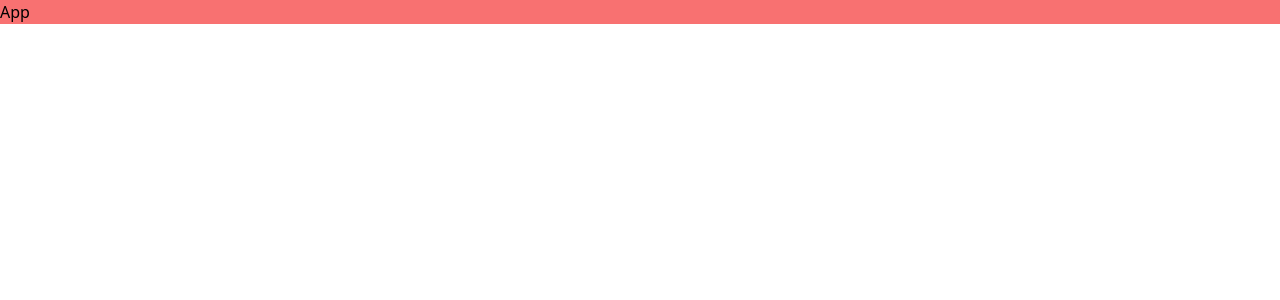
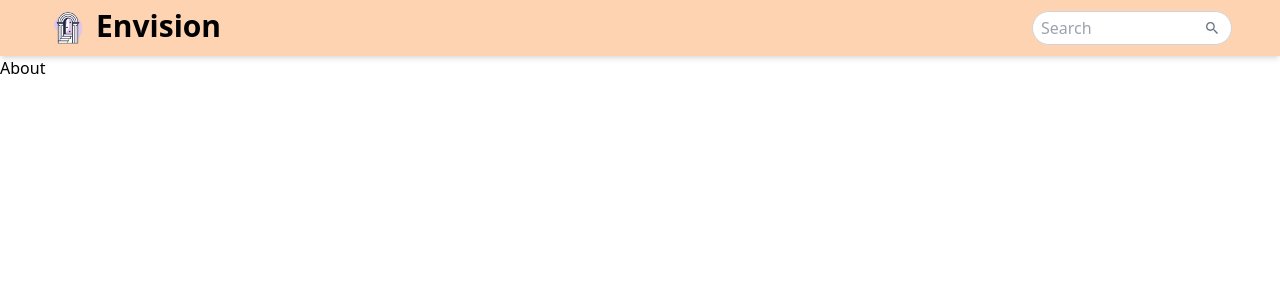
Before and after one commit to elab-development/internet-tehnologije-projekat-webapppaintingexhibition, a React (Vite) app in the folder galleries/client/: page /about in a window 1280 px wide. Shown: the top 300 px of the page. Built offline with nearby package versions, Linux system fonts and the light colour scheme.

Commit message:
Kreirane prazne stranice, dodate rute, implementiran NavBar i dodat logo

```diff
--- a/galleries/client/package.json
+++ b/galleries/client/package.json
@@ -11,7 +11,9 @@
   },
   "dependencies": {
     "react": "^18.3.1",
-    "react-dom": "^18.3.1"
+    "react-dom": "^18.3.1",
+    "react-icons": "^5.3.0",
+    "react-router-dom": "^6.26.1"
   },
   "devDependencies": {
     "@eslint/js": "^9.9.0",
--- a/galleries/client/src/App.jsx
+++ b/galleries/client/src/App.jsx
@@ -1,7 +1,24 @@
 import React from 'react';
+import { BrowserRouter, Route, Routes } from 'react-router-dom';
+
+import Navbar from './components/shared/Navbar';
+import Home from './pages/Home';
+import About from './pages/About';
+import Exhibitis from './pages/Exhibits';
+import Login from './pages/Login';
 
 const App = () => {
-  return <div className='bg-red-400'>App</div>;
+  return (
+    <BrowserRouter>
+      <Navbar />
+      <Routes>
+        <Route path='/' element={<Home />} />
+        <Route path='/about' element={<About />} />
+        <Route path='/exhibits' element={<Exhibitis />} />
+        <Route path='/login' element={<Login />} />
+      </Routes>
+    </BrowserRouter>
+  );
 };
 
 export default App;
--- /dev/null
+++ b/galleries/client/src/components/shared/Navbar.jsx
@@ -0,0 +1,35 @@
+import React from 'react';
+import { Link } from 'react-router-dom';
+import { IoMdSearch } from 'react-icons/io';
+
+import Logo from '../../assets/logo.png';
+
+const Navbar = () => {
+  return (
+    <div className='shadow-md bg-white dark:bg-gray-900 dark:text-white duration-200 relative z-40'>
+      <div className='bg-primary/40 py-2'>
+        <div className='container flex justify-between items-center'>
+          <div>
+            <Link to='/' className='font-bold text-2xl sm:text-3xl flex gap-2'>
+              <img src={Logo} alt='logo' className='w-10' />
+              Envision
+            </Link>
+          </div>
+          <div>
+            <div className='relative group hidden sm:block'>
+              <input
+                type='text'
+                placeholder='Search'
+                className='w-[200px] sm:w-[200px] group-hover:w-[300px] transition-all duration-300 rounded-full border border-gray-300 px-2 py-1 focus:outline-none focus:border-1 focus:border-primary'
+              />
+              <IoMdSearch className='text-gray-500 group-hover:text-primary absolute top-1/2 -translate-y-1/2 right-3' />
+            </div>
+          </div>
+        </div>
+      </div>
+      <div></div>
+    </div>
+  );
+};
+
+export default Navbar;
--- /dev/null
+++ b/galleries/client/src/pages/About.jsx
@@ -0,0 +1,7 @@
+import React from 'react';
+
+const About = () => {
+  return <div>About</div>;
+};
+
+export default About;
--- /dev/null
+++ b/galleries/client/src/pages/Exhibits.jsx
@@ -0,0 +1,7 @@
+import React from 'react';
+
+const Exhibits = () => {
+  return <div>Exhibits</div>;
+};
+
+export default Exhibits;
--- /dev/null
+++ b/galleries/client/src/pages/Home.jsx
@@ -0,0 +1,7 @@
+import React from 'react';
+
+const Home = () => {
+  return <div>Home</div>;
+};
+
+export default Home;
--- /dev/null
+++ b/galleries/client/src/pages/Login.jsx
@@ -0,0 +1,7 @@
+import React from 'react';
+
+const Login = () => {
+  return <div>Login</div>;
+};
+
+export default Login;
--- a/galleries/client/tailwind.config.js
+++ b/galleries/client/tailwind.config.js
@@ -1,8 +1,21 @@
 /** @type {import('tailwindcss').Config} */
 export default {
     content: ['./index.html', './src/**/*.{js,ts,jsx,tsx}'],
+    darkMode: 'class',
     theme: {
-      extend: {},
+      extend: {
+        colors: {
+          primary: '#fb923c',
+          secondary: '#ff9d69',
+        },
+        container: {
+          center: true,
+          padding: {
+            DEFAULT: '1rem',
+            sm: '3rem',
+          },
+        },
+      },
     },
     plugins: [],
   };
```
Also changed, not shown: galleries/client/src/assets/logo.png (added), 1 other file (tests, documents, lock files or other folders).
